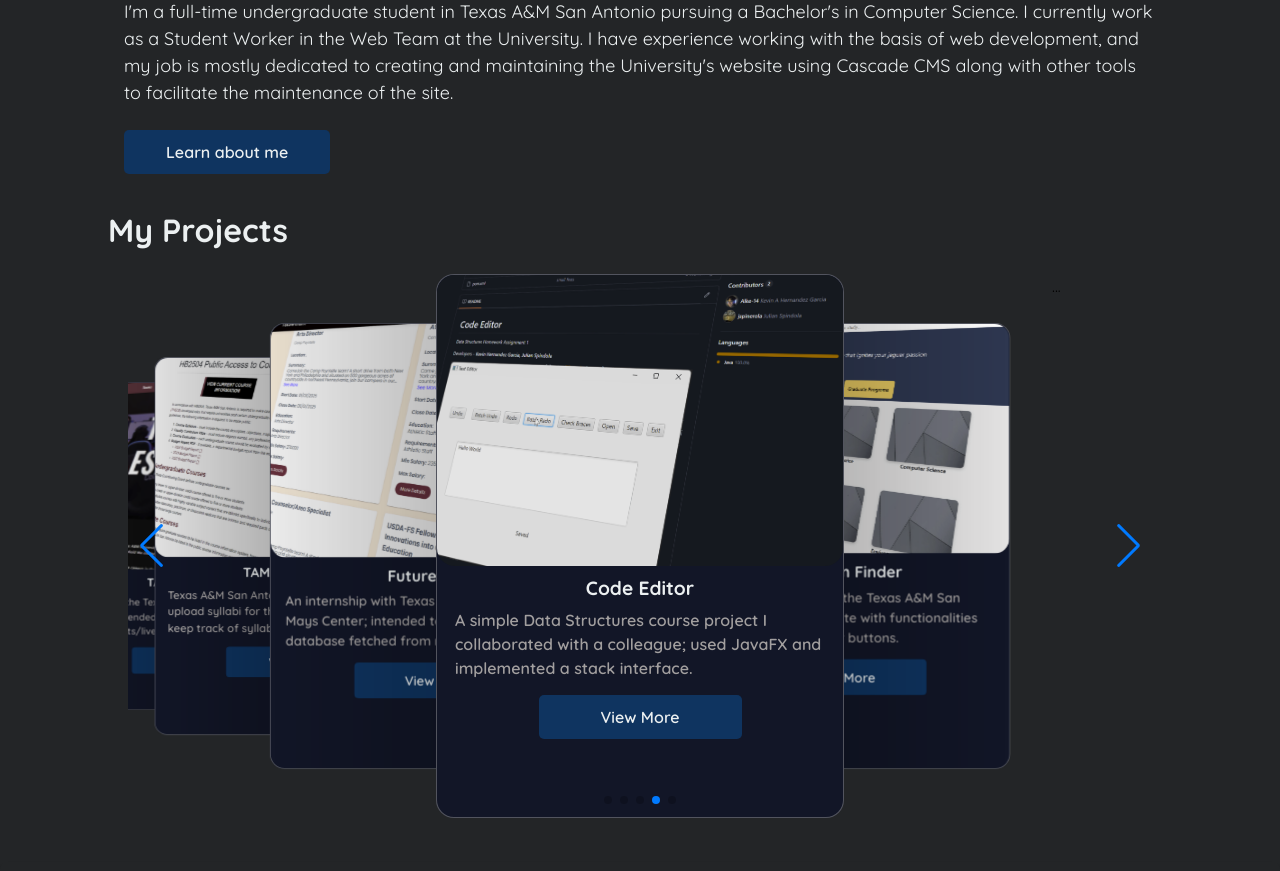
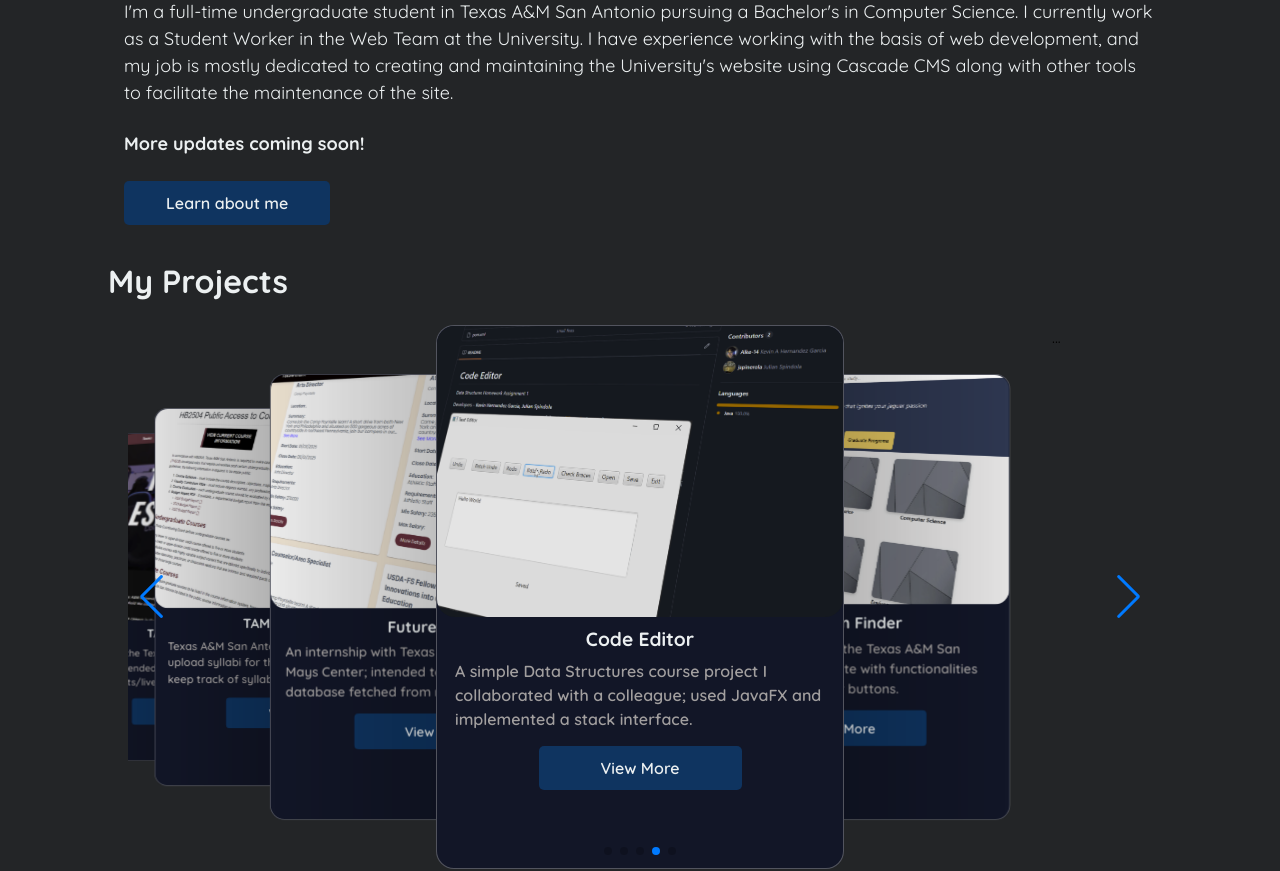
Before and after one commit to Alke-14/testWeb, a website: page index.html in a window 1280 px wide. Shown: the part 1000-1871 px from the top of the page. Drawn offline with nearby package versions, Linux system fonts and the light colour scheme.

Commit message:
feat: added notification for updates coming soon

```diff
--- a/index.html
+++ b/index.html
@@ -41,6 +41,10 @@
                         I'm a full-time undergraduate student in Texas A&amp;M San Antonio pursuing a Bachelor's in Computer Science. I currently work
                         as a Student Worker in the Web Team at the University. I have experience working with the basis of web development, and my job is mostly
                         dedicated to creating and maintaining the University's website using Cascade CMS along with other tools to facilitate the maintenance of the site.
+                    </p>
+                    <br>
+                    <p class="font-bold">
+                        More updates coming soon!
                     </p>
                     <br>
                     <a class="block button-info text-center" href="./about.html">Learn about me</a>
```
